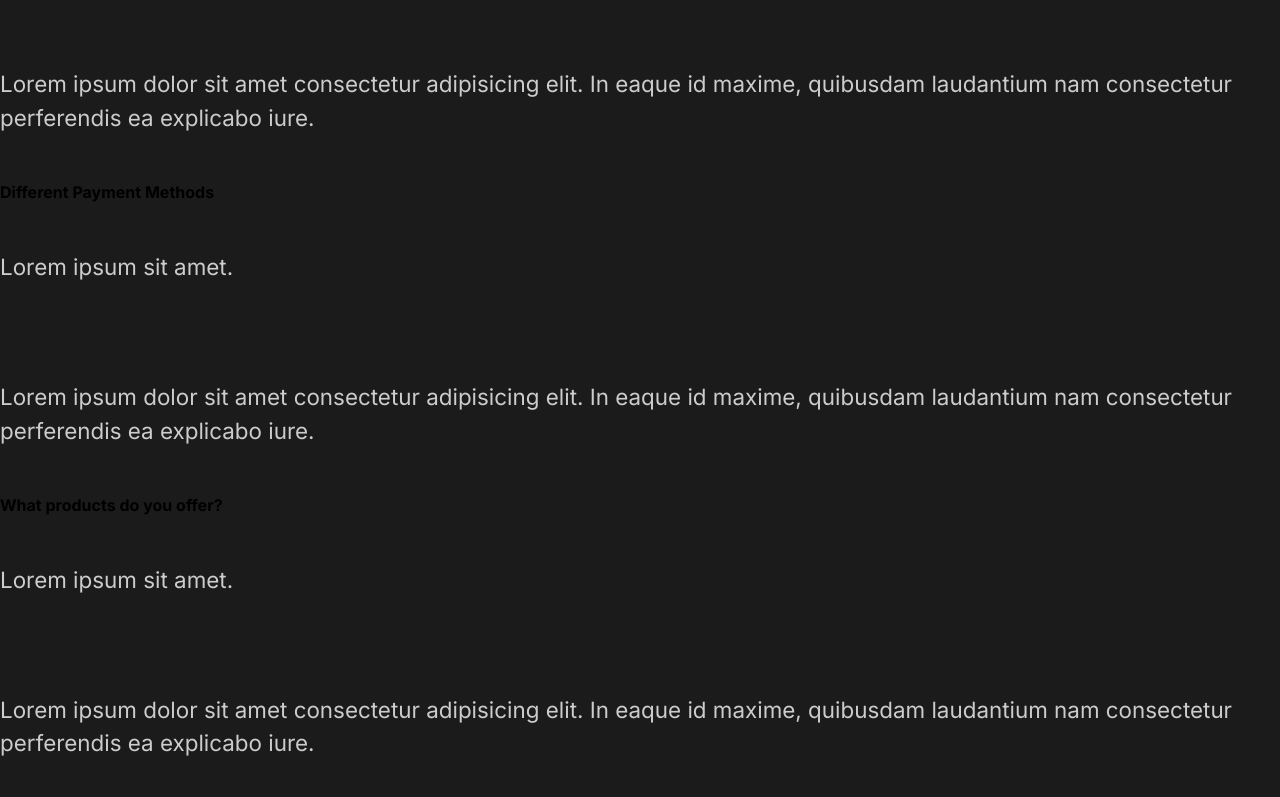
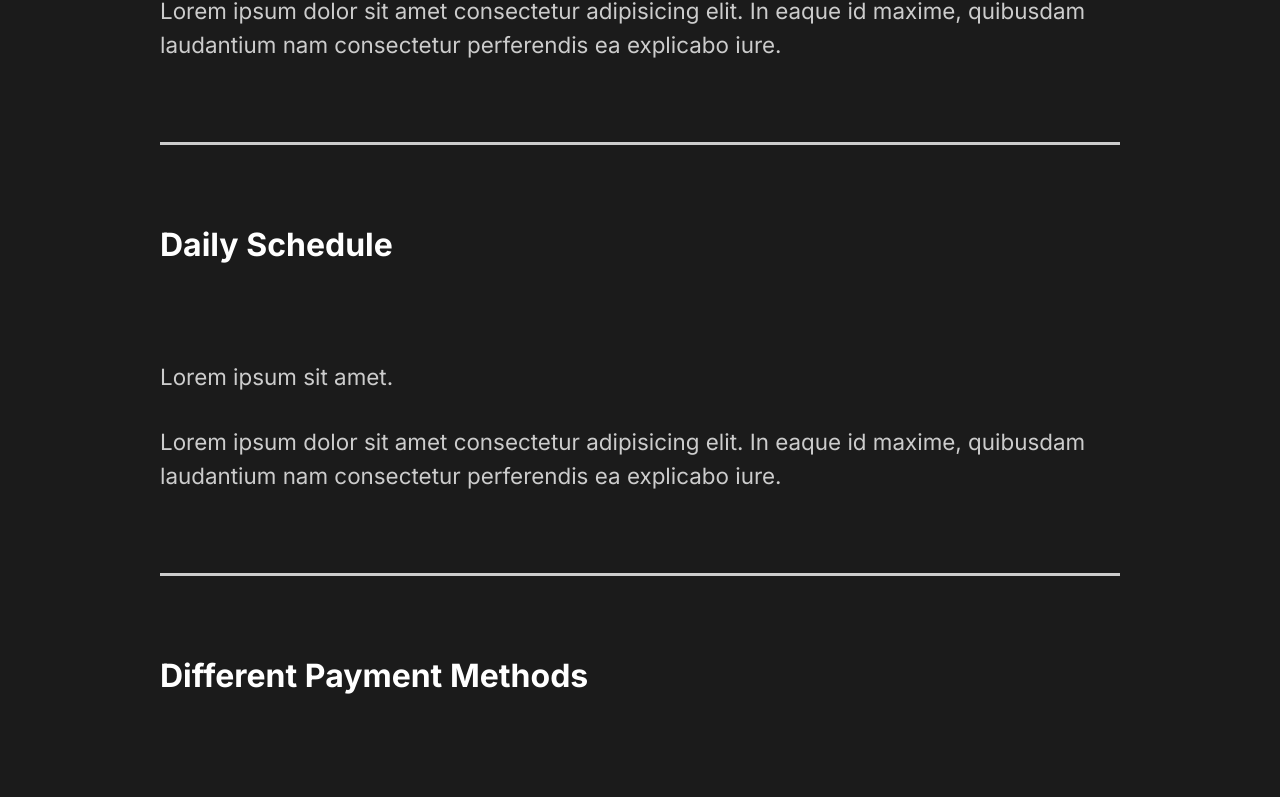
Before and after one commit to katieolson84/katie-olson-portfolio, a React (Create React App) app in the folder portfolio/: page / in a window 1280 px wide. Shown: the part 2591-3388 px from the top of the page. Built offline with nearby package versions, Linux system fonts and the light colour scheme.

Commit message:
faq styling

```diff
--- a/portfolio/src/components/Faq.js
+++ b/portfolio/src/components/Faq.js
@@ -1,8 +1,11 @@
 import React from 'react'
+import styled from 'styled-components';
+// styles
+import {Container} from '../styles';
 
 const Faq = () => {
     return (
-        <div>
+        <FaqContainer>
             <h2>Any Questions <span>FAQ</span></h2>
             <div className="question">
                 <h4>How Do I Start?</h4>
@@ -11,6 +14,7 @@
                     <p>Lorem ipsum sit amet. </p>
                     <p>Lorem ipsum dolor sit amet consectetur adipisicing elit. In eaque id maxime, quibusdam laudantium nam consectetur perferendis ea explicabo iure.</p>
                 </div>
+                <div className="faq-line"></div>
                 <div className="question">
                 <h4>Daily Schedule</h4>
             </div>
@@ -18,6 +22,7 @@
                     <p>Lorem ipsum sit amet. </p>
                     <p>Lorem ipsum dolor sit amet consectetur adipisicing elit. In eaque id maxime, quibusdam laudantium nam consectetur perferendis ea explicabo iure.</p>
                 </div>
+                <div className="faq-line"></div>
                 <div className="question">
                 <h4>Different Payment Methods</h4>
             </div>
@@ -25,6 +30,7 @@
                     <p>Lorem ipsum sit amet. </p>
                     <p>Lorem ipsum dolor sit amet consectetur adipisicing elit. In eaque id maxime, quibusdam laudantium nam consectetur perferendis ea explicabo iure.</p>
                 </div>
+                <div className="faq-line"></div>
                 <div className="question">
                 <h4>What products do you offer?</h4>
             </div>
@@ -32,8 +38,35 @@
                     <p>Lorem ipsum sit amet. </p>
                     <p>Lorem ipsum dolor sit amet consectetur adipisicing elit. In eaque id maxime, quibusdam laudantium nam consectetur perferendis ea explicabo iure.</p>
                 </div>
-        </div>
+        </FaqContainer>
     )
 }
 
+const FaqContainer = styled(Container)`
+    display: block;
+    span{
+        display: block;
+    }
+    h2{
+        padding-bottom: 2rem;
+        font-weight: lighter;
+    }
+    .faq-line{
+        background: #cccccc;
+        height: 0.2rem;
+        margin: 2rem 0rem;
+        width: 100%;
+    }
+    .question{
+        padding: 3rem 0rem;
+        cursor: pointer;
+    }
+    .answer{
+        padding: 2rem 0rem;
+        p{
+            padding: 1rem 0rem;
+        }
+    }
+`
+
 export default Faq
--- a/portfolio/src/components/GlobalStyles.js
+++ b/portfolio/src/components/GlobalStyles.js
@@ -40,7 +40,7 @@
 
     h4{
         font-weight: bold;
-
+        font-size: 2rem;
     }
 
     a{
```
